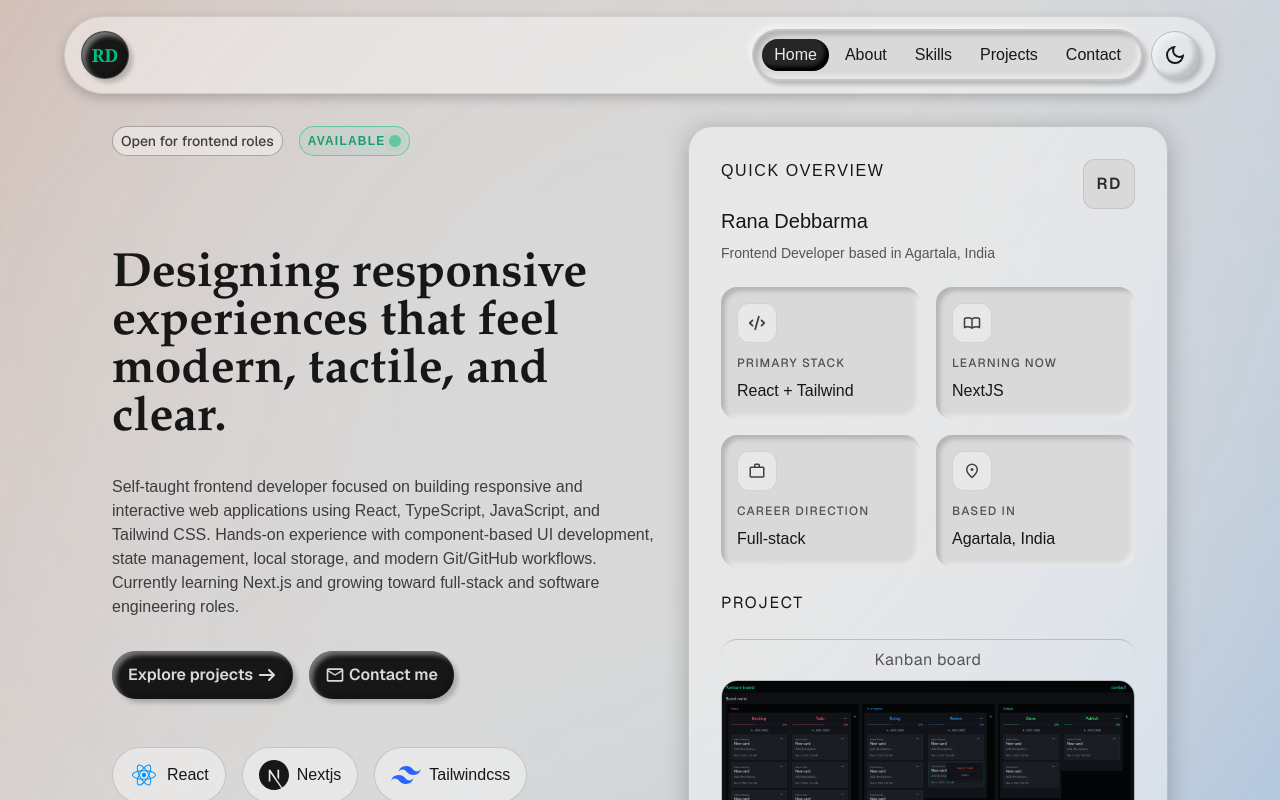
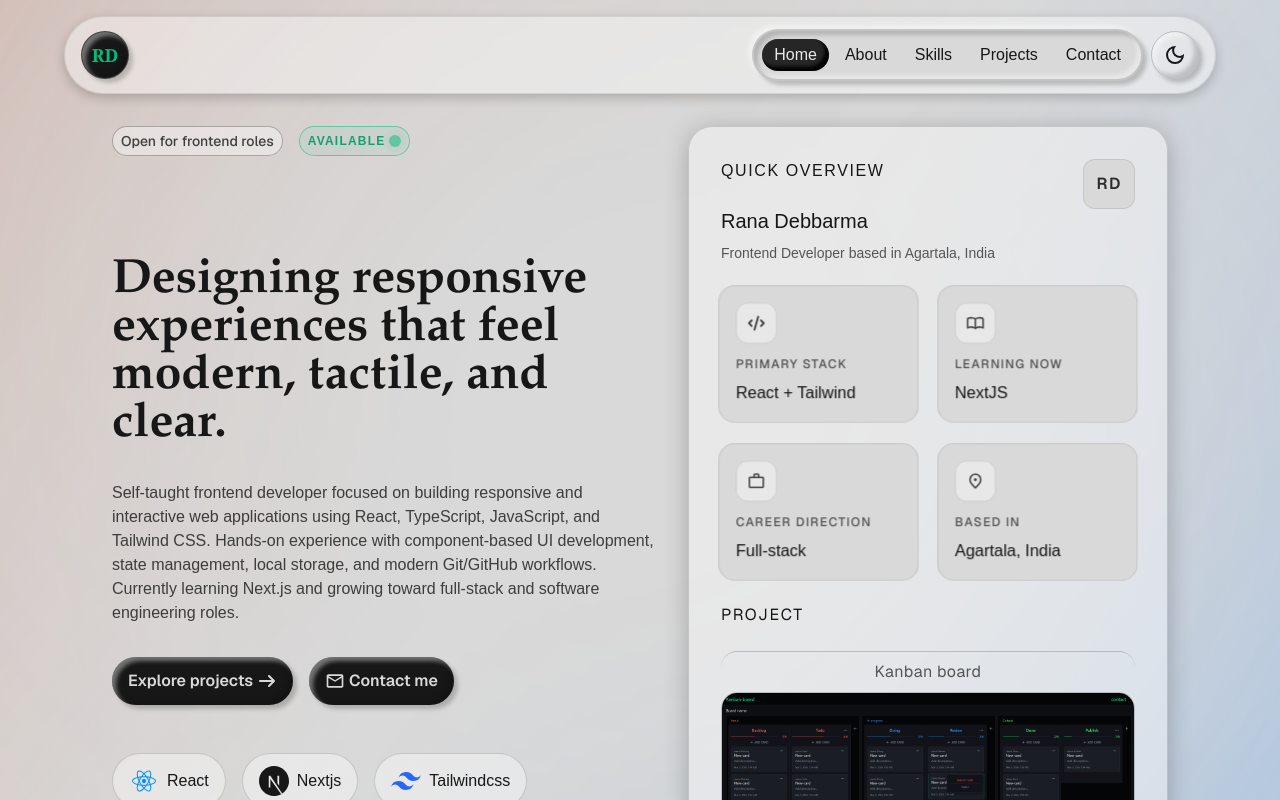
Before and after one commit to RanaDebbarma/my-portfolio, a Next.js app: page / in a window 1280 px wide. Built offline with nearby package versions, Linux system fonts and the light colour scheme.

Commit message:
add tilt card effects

```diff
--- a/app/(root)/about/page.tsx
+++ b/app/(root)/about/page.tsx
@@ -1,4 +1,5 @@
 import { GradientBg } from "@/components/BgComp"
+import { TiltCard } from "@/components/tilt-card"
 import CustomHR from "@/components/ui/CustomTags"
 import Wrapper from "@/components/ui/Wrapper"
 import { ProfileData } from "@/lib/data"
@@ -37,13 +38,13 @@ const about = () => {
           <div className="flex flex-col sm:flex-row gap-4">
             {/* education card */}
             {educationCard.map((item, index) => (
-              <div
+              <TiltCard
                 key={index}
                 className={`flex-${1} border border-foreground/10 bg-background rounded-2xl p-4 space-y-2`}
               >
                 <h4 className="tracking-widest uppercase text-sm text-muted">{item.title}</h4>
                 <p>{item.content}</p>
-              </div>
+              </TiltCard>
             ))}
           </div>
         </Wrapper>
--- a/app/(root)/skills/page.tsx
+++ b/app/(root)/skills/page.tsx
@@ -1,6 +1,7 @@
 import CustomHR from "@/components/ui/CustomTags"
 import Wrapper from "@/components/ui/Wrapper"
 import { ProfileData } from "@/lib/data"
+import { TiltCard } from "@/components/tilt-card"
 
 const skillData = ProfileData.skills
 
@@ -19,21 +20,33 @@ const skills = () => {
       {/* Cards */}
       <div className="grid grid-cols-1 p-4 sm:grid-cols-2 lg:grid-cols-3 gap-8">
         {Object.entries(skillData.cards).map((card, index) => (
+          <TiltCard
+            key={index}
+          >
             <Wrapper
-            key={index}
-            className="bg-secondary flex flex-col gap-4 sm:p-6 p-4"
+              className="bg-secondary hover:border-accent/30 flex flex-col gap-4 sm:p-6 p-4"
             >
               <div className="flex justify-between items-center">
                 <p className="text-sm text-muted">{index + 1}.</p>
                 <div className="text-xs bg-background border border-foreground/10 px-2 py-1 rounded-xl self-center">{card[1].stack.length} skills</div>
               </div>
               <h1 className="tracking-wide uppercase text-sm text-muted">{card[1].title}</h1>
+
               {card[1].stack.map((item, index) => (
-              <div key={index} className="text-foreground font-sans flex items-center gap-4 border border-foreground/10 bg-background px-4 py-2 rounded-2xl">
+                // <TiltCard
+                //   key={index}
+                // >
+                <div
+                  key={index}
+                  className="text-foreground font-sans flex items-center gap-4 border border-foreground/10 hover:border-accent/50 bg-background px-4 py-2 rounded-2xl"
+                >
                   {item}
                 </div>
+                // </TiltCard>
+
               ))}
             </Wrapper>
+          </TiltCard>
         ))}
       </div>
 
--- a/components/Overview.tsx
+++ b/components/Overview.tsx
@@ -1,5 +1,6 @@
 import { ProfileData } from "@/lib/data"
 import Image from "next/image"
+import { TiltCard } from "./tilt-card"
 
 const Overview = () => {
   return (
@@ -17,15 +18,19 @@ const Overview = () => {
         <p className="text-sm text-muted">{ProfileData.position} based in {ProfileData.personalInfo.address}</p>
       </div>
       {/* sub-cards */}
-      <div className="grid grid-cols-1 sm:grid-cols-2 gap-4">
+      <div className="grid grid-cols-1 sm:grid-cols-2 gap-6">
         {ProfileData.overview.cards.map((item, index) => (
+          <TiltCard
+            key={index}
+            strength={5}
+          >
             <div
-            key={index}
-            className="concave border-0 border-foreground/10 flex flex-row-reverse sm:flex-col gap-3 justify-between p-6 sm:p-4 bg-background rounded-2xl"
+              className="relative overflow-hidden group border border-foreground/10 hover:border-accent/30 flex flex-row-reverse sm:flex-col gap-3 justify-between p-6 sm:p-4 bg-background rounded-2xl"
             >
+              <div className="absolute group-hover:bg-accent/1 mix-blend-hard-light inset-0"></div>
               {/* svg icon */}
               <div className="flex items-center">
-              <div className="min-h-8 h-10 fill-foreground/80 p-2.5 inline-block bg-secondary border border-foreground/10 rounded-xl">
+                <div className="min-h-8 h-10 fill-foreground/80 group-hover:fill-accent/80 p-2.5 inline-block bg-secondary border border-foreground/10 rounded-xl">
                   {item.svg}
                 </div>
               </div>
@@ -36,6 +41,7 @@ const Overview = () => {
                 <p>{item.content}</p>
               </div>
             </div>
+          </TiltCard>
         ))}
       </div>
 
--- /dev/null
+++ b/components/tilt-card.tsx
@@ -0,0 +1,54 @@
+"use client";
+
+import { motion, useMotionValue, useSpring, useTransform } from "motion/react";
+import type { ReactNode } from "react";
+
+type TiltCardProps = {
+  children: ReactNode;
+  className?: string;
+  strength?: number;
+};
+
+export function TiltCard({ children, className, strength = 10 }: TiltCardProps) {
+  const pointerX = useMotionValue(0);
+  const pointerY = useMotionValue(0);
+
+  const rotateX = useSpring(useTransform(pointerY, [-0.5, 0.5], [strength, -strength]), {
+    stiffness: 220,
+    damping: 24,
+  });
+  const rotateY = useSpring(useTransform(pointerX, [-0.5, 0.5], [-strength, strength]), {
+    stiffness: 220,
+    damping: 24,
+  });
+
+  return (
+    <motion.div
+      className={className}
+      style={{
+        rotateX,
+        rotateY,
+        transformPerspective: 900,
+        transformStyle: "preserve-3d",
+      }}
+      // whileHover={{ scale: 1.015 }}
+      whileHover={{ scale: 1 }}
+      transition={{ duration: 0.2 }}
+      onPointerMove={(event) => {
+        if (window.matchMedia("(prefers-reduced-motion: reduce)").matches) {
+          return;
+        }
+
+        const rect = event.currentTarget.getBoundingClientRect();
+        pointerX.set((event.clientX - rect.left) / rect.width - 0.5);
+        pointerY.set((event.clientY - rect.top) / rect.height - 0.5);
+      }}
+      onPointerLeave={() => {
+        pointerX.set(0);
+        pointerY.set(0);
+      }}
+    >
+      <div style={{ transform: "translateZ(24px)" }}>{children}</div>
+    </motion.div>
+  );
+}
```
Lines whose indentation alone changed are shown as unchanged.
